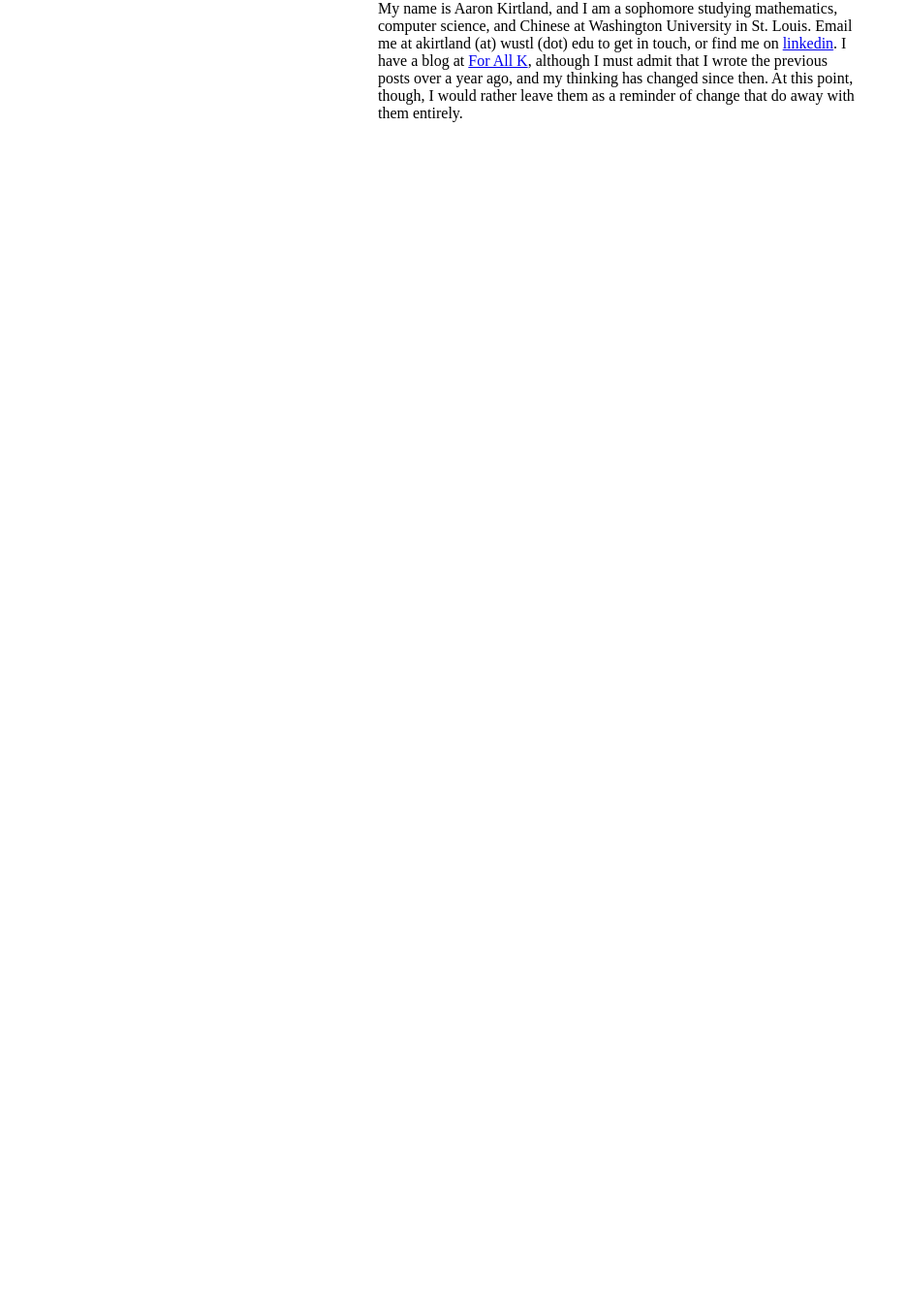
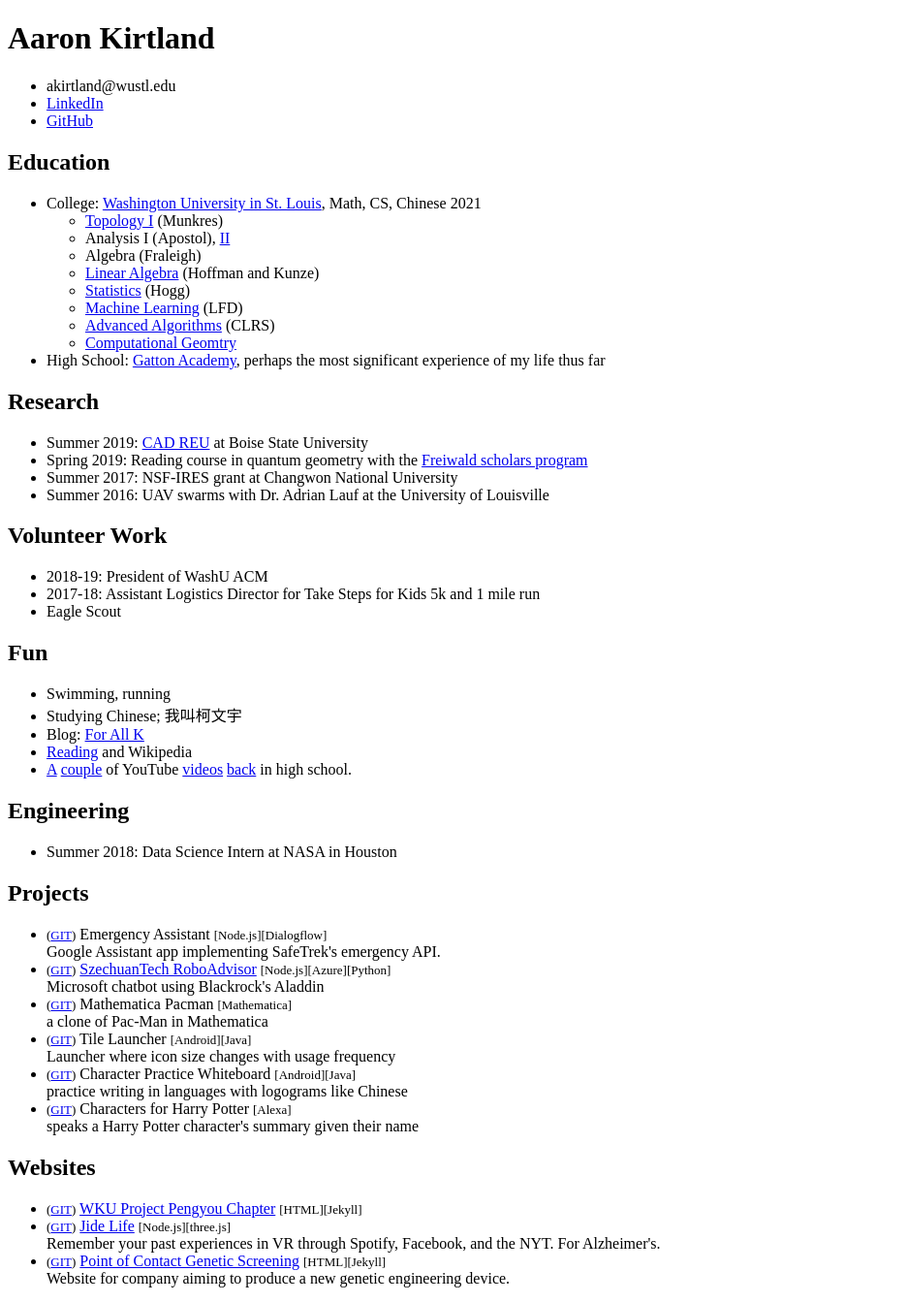
Before and after one commit to atkirtland/atkirtland.github.io, a Jekyll site: the page built from index.html, in a window 1280 px wide. Shown: the whole page at 97% size, without its empty margins (0-936 px from the left). Built offline with Jekyll 4.4.1, drawn with Linux system fonts in a browser that asks for light colours; before the commit the page ends 900 px from its top, so only the background shows below that.

Commit message:
updated index

```diff
--- a/assets/css/site.css
+++ b/assets/css/site.css
@@ -1,3 +1,4 @@
+/*
 body {
   width: 500px;
   margin: 0 auto;
@@ -6,3 +7,4 @@
 .center {
     text-align: center;
 }
+*/
--- a/index.html
+++ b/index.html
@@ -16,10 +16,88 @@
   <header>
     {% include header.html %}
   </header>
-  My name is Aaron Kirtland, and I am a sophomore studying mathematics, computer science, and Chinese at Washington University in St. Louis.
-  Email me at akirtland (at) wustl (dot) edu to get in touch, or find me on <a href="https://www.linkedin.com/in/aaronkirtland/">linkedin</a>.
-  I have a blog at <a href="/blog">For All K</a>, although I must admit that I wrote the previous posts over a year ago, and my thinking has changed since then.
-  At this point, though, I would rather leave them as a reminder of change that do away with them entirely.
+  <h1>
+  Aaron Kirtland
+  </h1>
+  <ul>
+    <li>akirtland@wustl.edu</li>
+    <li><a href="https://www.linkedin.com/in/aaronkirtland/">LinkedIn</a></li>
+    <li><a href="https://github.com/atkirtland">GitHub</a></li>
+  </ul>
+
+  <h2>
+    Education
+  </h2>
+  <ul>
+    <li>College: <a href="https://wustl.edu/">Washington University in St. Louis</a>, Math, CS, Chinese 2021
+      <ul>
+        <li><a href="https://docs.google.com/document/d/1ZeCDC_zpEsvKzCl9K2c2ZAhwXlnqMtJ5EZVzWWXFLrQ/edit">Topology I</a> (Munkres)</li>
+        <li>Analysis I (Apostol), <a href="https://www.math.wustl.edu/~yasha/teaching/2019s/lebesgue/">II</a></li>
+        <li>Algebra (Fraleigh)</li>
+        <li><a href="https://www.math.wustl.edu/~chi/math429.html">Linear Algebra</a> (Hoffman and Kunze)</li>
+        <li><a href="https://www.math.wustl.edu/~likai/math494.html">Statistics</a> (Hogg)</li>
+        <li><a href="https://www.cse.wustl.edu/~sanmay/teaching/cse417-spring19/">Machine Learning</a> (LFD)</li>
+        <li><a href="https://research.engineering.wustl.edu/~baruah/TEACHING/2018-1Sp/">Advanced Algorithms</a> (CLRS)</li>
+        <li><a href="https://www.cse.wustl.edu/~taoju/cse546/">Computational Geomtry </a></li>
+      </ul>
+    </li>
+    <li>High School: <a href="https://www.wku.edu/academy/">Gatton Academy</a>, perhaps the most significant experience of my life thus far</li>
+  </ul>
+
+  <h2>
+    Research
+  </h2>
+  <ul>
+    <li>Summer 2019: <a href="https://math.boisestate.edu/reu/">CAD REU</a> at Boise State University</li>
+    <li>Spring 2019: Reading course in quantum geometry with the <a href="https://math.wustl.edu/undergraduate-research">Freiwald scholars program</a></li>
+    <li>Summer 2017: NSF-IRES grant at Changwon National University</li>
+    <li>Summer 2016: UAV swarms with Dr. Adrian Lauf at the University of Louisville</li>
+  </ul>
+
+  <h2>
+    Volunteer Work
+  </h2>
+  <ul>
+    <li>2018-19: President of WashU ACM</li>
+    <li>2017-18: Assistant Logistics Director for Take Steps for Kids 5k and 1 mile run</li>
+    <li>Eagle Scout</li>
+  </ul>
+
+  <h2>
+    Fun
+  </h2>
+  <ul>
+    <li>Swimming, running</li>
+    <li>Studying Chinese; 我叫柯文宇</li>
+    <li>Blog: <a href="/blog">For All K</a></li>
+    <li><a href="https://www.goodreads.com/user/show/72594721-aaron">Reading</a> and Wikipedia</li>
+    <li><a href="https://www.youtube.com/watch?v=8ytIveHX9p4&list=LLiEYg9AwH02zBI3llEsD5HQ&index=3&t=0s">A</a> <a href="https://www.youtube.com/watch?v=7Sx8M6eExTA">couple</a> of YouTube <a href="https://www.youtube.com/watch?v=Xb7vkvq8Eys">videos</a> <a href="https://www.youtube.com/user/GandalfTheGreyTV/featured">back</a> in high school.</li>
+  </ul>
+
+
+  <h2>
+    Engineering
+  </h2>
+  <ul>
+    <li>Summer 2018: Data Science Intern at NASA in Houston</li>
+  </ul>
+
+  <h2>Projects</h2>
+  <ul>
+    {% include project.html link="https://github.com/atkirtland/safetrek-dialogflow" title="Emergency Assistant" tags="[Node.js][Dialogflow]" description="Google Assistant app implementing SafeTrek's emergency API." %}
+    {% include project.html link="https://github.com/jamesylgan/szechuantech" title='<a href="https://devpost.com/software/szechuantech">SzechuanTech RoboAdvisor</a>' tags="[Node.js][Azure][Python]" description="Microsoft chatbot using Blackrock's Aladdin" %}
+    {% include project.html link="https://github.com/atkirtland/mathematica-pacman" title="Mathematica Pacman" tags="[Mathematica]" description="a clone of Pac-Man in Mathematica" %}
+    {% include project.html link="https://github.com/atkirtland/tile-launcher" title="Tile Launcher" tags="[Android][Java]" description="Launcher where icon size changes with usage frequency" %}
+    {% include project.html link="https://github.com/atkirtland/handwriting-practice-app" title="Character Practice Whiteboard" tags="[Android][Java]" description="practice writing in languages with logograms like Chinese" %}
+    {% include project.html link="https://github.com/atkirtland/harry-potter-alexa-skill" title="Characters for Harry Potter" tags="[Alexa]" description="speaks a Harry Potter character's summary given their name" %}
+  </ul>
+
+  <h2>Websites</h2>
+  <ul>
+    {% include project.html link="https://github.com/atkirtland/wku-ppy" title="<a href='https://aaronkirtland.com/wku-ppy/'>WKU Project Pengyou Chapter</a>" tags="[HTML][Jekyll]" description="" %}
+    {% include project.html link="https://github.com/atkirtland/jide-life" title="<a href='https://aaronkirtland.com/jide-life/'>Jide Life</a>" tags="[Node.js][three.js]" description="Remember your past experiences in VR through Spotify, Facebook, and the NYT. For Alzheimer's." %}
+    {% include project.html link="https://github.com/atkirtland/poc-site" title="<a href='https://aaronkirtland.com/poc-site/'>Point of Contact Genetic Screening</a>" tags="[HTML][Jekyll]" description="Website for company aiming to produce a new genetic engineering device." %}
+  </ul>
   <footer>
     {% include footer.html %}
   </footer>
```
Also changed, not shown: _posts/2018-03-22-disparate-contributions-to-science.md (+1 -0 lines).
